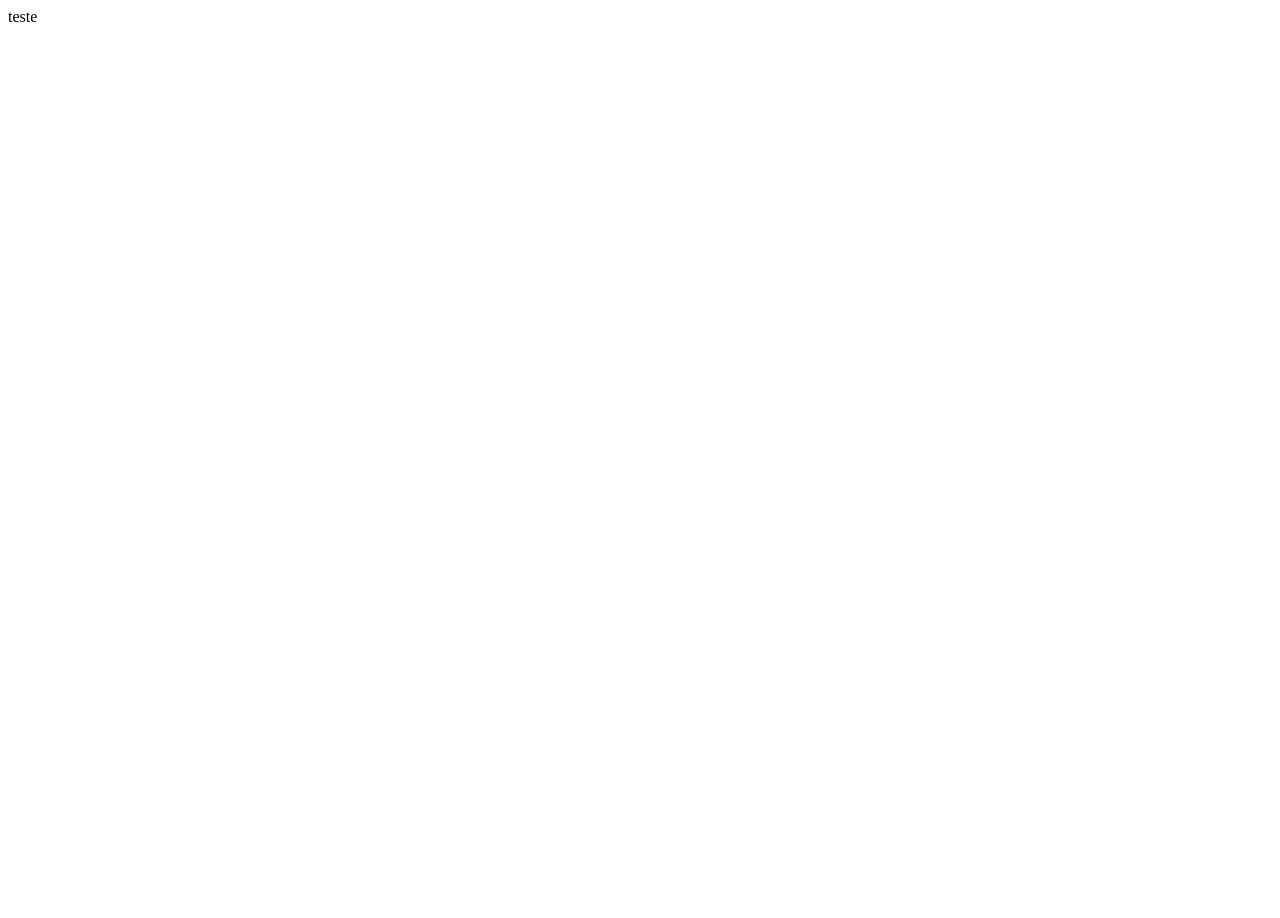
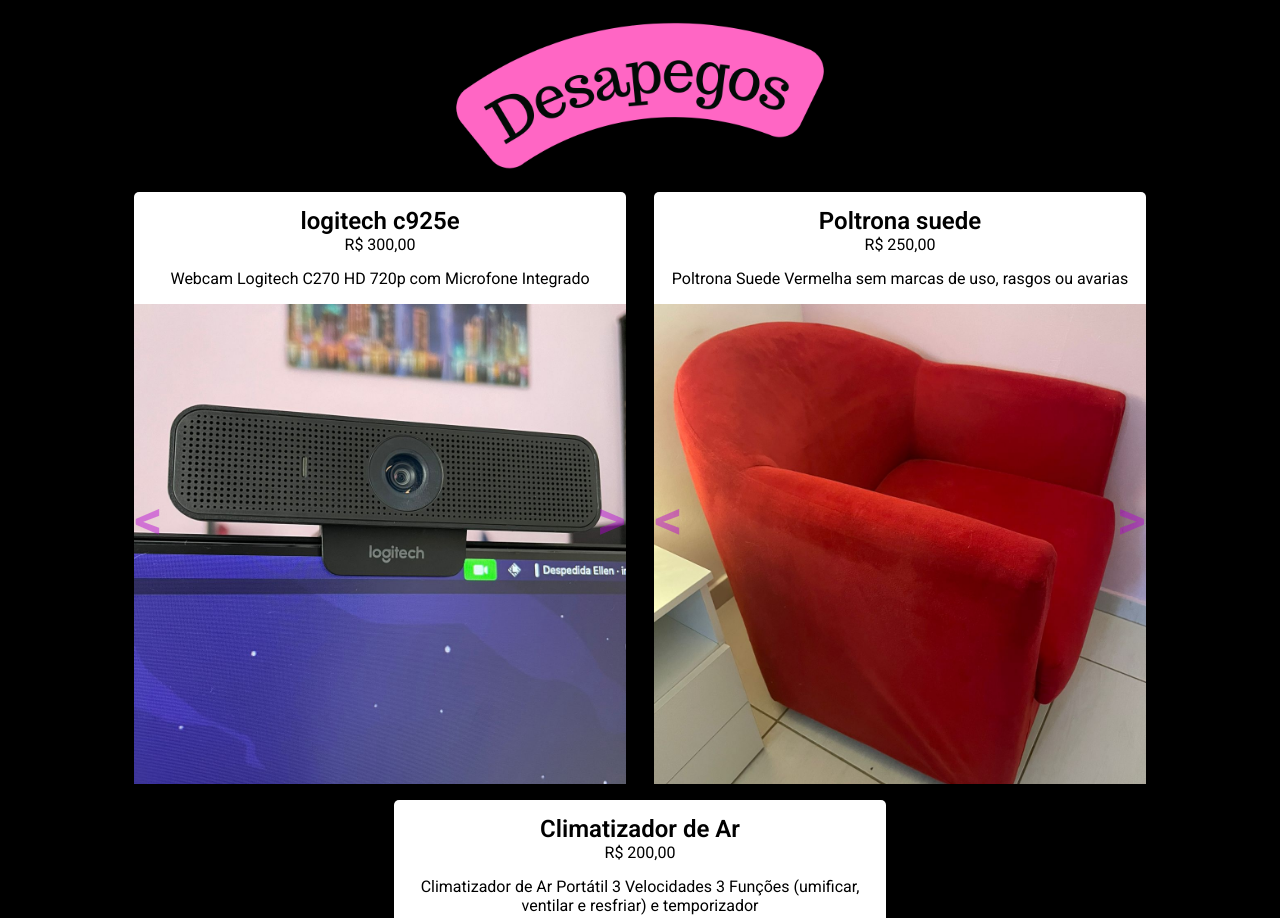
Before and after one commit to jakeliny/desapegos, a plain HTML site: page index.html in a window 1280 px wide. Shown: the top 918 px of the page. Before the commit the page ends 800 px from the top, so only its background shows below. Drawn offline with nearby package versions, Linux system fonts and the light colour scheme.

Commit message:
page complete

```diff
--- /dev/null
+++ b/data.js
@@ -0,0 +1,34 @@
+export const data = [
+  {
+    "title": "logitech c925e",
+    "price": "R$ 300,00",
+    "images": [
+      "images/webcam/01.jpeg",
+      "images/webcam/02.jpeg",
+      "images/webcam/03.jpeg",
+      "images/webcam/04.jpeg",
+    ],
+    "description": "Webcam Logitech C270 HD 720p com Microfone Integrado",
+  },
+  {
+    "title": "Poltrona suede",
+    "price": "R$ 250,00",
+    "images": [
+      "images/poltrona/01.jpeg",
+      "images/poltrona/02.jpeg",
+    ],
+    "description": "Poltrona Suede Vermelha sem marcas de uso, rasgos ou avarias",
+  },
+  {
+    "title": "Climatizador de Ar",
+    "price": "R$ 200,00",
+    "images": [
+      "images/climatizador/01.jpeg",
+      "images/climatizador/02.jpeg",
+      "images/climatizador/03.jpeg",
+      "images/climatizador/04.jpeg",
+      "images/climatizador/05.jpeg",
+    ],
+    "description": "Climatizador de Ar Portátil 3 Velocidades 3 Funções (umificar, ventilar e resfriar) e temporizador",
+  }
+]
--- a/index.html
+++ b/index.html
@@ -1 +1,27 @@
-teste
+<!DOCTYPE html>
+<html lang="pt-BR">
+
+<head>
+  <meta charset="UTF-8">
+  <meta http-equiv="X-UA-Compatible" content="IE=edge">
+  <meta name="viewport" content="width=device-width, initial-scale=1.0">
+  <title>Vendas Jake</title>
+
+  <link rel="preconnect" href="https://fonts.googleapis.com">
+  <link rel="preconnect" href="https://fonts.gstatic.com" crossorigin>
+  <link href="https://fonts.googleapis.com/css2?family=Roboto:wght@400;600&display=swap" rel="stylesheet">
+
+
+  <link rel="stylesheet" href="https://necolas.github.io/normalize.css/8.0.1/normalize.css">
+  <link rel="stylesheet" href="styles.css">
+</head>
+
+<body>
+  <header>
+    <img src="images/logo.png" alt="Logo Desapegos">
+  </header>
+  <div id="app"></div>
+  <script type="module" src="index.js"></script>
+</body>
+
+</html>
--- /dev/null
+++ b/index.js
@@ -0,0 +1,81 @@
+import { data } from './data.js';
+
+const createProduct = (product) => {
+  const productElement = document.createElement('div');
+  productElement.classList.add('product');
+
+  const productImageDiv = document.createElement('div');
+  const productImage = `<img src="${product.images[0]}" data-position=0>`;
+  const actionsButtonCaroussel = `<div class="actions"><button class="prev"><</button><button class="next">></button></div>`;
+  productImageDiv.classList.add('product-image');
+  productImageDiv.innerHTML = productImage + actionsButtonCaroussel;
+
+  const productTitle = document.createElement('h2');
+  productTitle.classList.add('product-title');
+  productTitle.innerText = product.title;
+
+  const productPrice = document.createElement('p');
+  productPrice.classList.add('product-price');
+  productPrice.innerText = product.price;
+
+  const productDescription = document.createElement('p');
+  productDescription.classList.add('product-description');
+  productDescription.innerText = product.description;
+
+  productElement.appendChild(productTitle);
+  productElement.appendChild(productPrice);
+  productElement.appendChild(productDescription);
+  productElement.appendChild(productImageDiv);
+
+  return productElement;
+}
+
+const createProducts = (products) => {
+  const productsFragment = document.createDocumentFragment();
+
+  for (let product of products) {
+    const productElement = createProduct(product);
+    productsFragment.appendChild(productElement);
+  }
+  return productsFragment;
+}
+
+const app = document.getElementById('app');
+const products = createProducts(data);
+app.appendChild(products);
+
+
+const productImages = document.querySelectorAll('.product-image img');
+const actions = document.querySelectorAll('.actions');
+
+for (let i = 0; i < productImages.length; i++) {
+  const productImage = productImages[i];
+  const action = actions[i];
+
+  action.addEventListener('click', (event) => {
+    const target = event.target;
+    const position = parseInt(productImage.dataset.position);
+    const images = data[i].images;
+
+    if (target.classList.contains('next')) {
+      if (position === images.length - 1) {
+        productImage.dataset.position = 0;
+        productImage.src = images[0];
+        return;
+      }
+      productImage.dataset.position = position + 1;
+      productImage.src = images[position + 1];
+      return;
+    }
+
+    if (position === 0) {
+      productImage.dataset.position = images.length - 1;
+      productImage.src = images[images.length - 1];
+      return;
+    }
+    productImage.dataset.position = position - 1;
+    productImage.src = images[position - 1];
+    return;
+
+  });
+}
--- /dev/null
+++ b/styles.css
@@ -0,0 +1,90 @@
+* {
+  line-height: inherit;
+  margin: 0;
+  padding: 0;
+  box-sizing: border-box;
+
+  font-family: 'Roboto', sans-serif;
+}
+
+body {
+  background-color: black;
+  text-align: center;
+}
+
+img {
+  max-width: 100%;
+}
+
+header {
+  display: flex;
+  justify-content: center;
+  height: 12rem;
+  align-content: center;
+  padding: 1.2rem 0;
+}
+
+#app {
+  max-width: 80vw;
+  margin: 0 auto;
+  display: flex;
+  flex-direction: row;
+  align-items: center;
+  justify-content: space-around;
+  flex-wrap: wrap;
+  gap: 1rem;
+}
+
+.product {
+  display: flex;
+  flex-direction: column;
+  align-items: center;
+  justify-content: center;
+  border-radius: 5px;
+  box-shadow: 0 2px 8px rgb(0 0 0 / 26%);
+  width: 48%;
+  background-color: white;
+}
+
+.product-title {
+  margin-top: 1rem;
+}
+
+.product-description {
+  margin: 1rem;
+}
+
+.product-image {
+  width: 100%;
+  height: 30rem;
+  position: relative;
+}
+
+.product-image img {
+  width: 100%;
+  height: 100%;
+  object-fit: cover;
+}
+
+.product-image .actions {
+  position: absolute;
+  top: calc(50% - 3.5rem);
+  width: 100%;
+  display: flex;
+  justify-content: space-between;
+}
+
+.product-image .actions button {
+  background: none;
+  border: none;
+  font-weight: bold;
+  font-size: 3.5rem;
+  color: #b400d573;
+  cursor: pointer;
+}
+
+@media screen and (max-width: 768px) {
+  .product {
+    width: 100%;
+  }
+}
```
Also changed, not shown: images/climatizador/01.jpeg (added), images/climatizador/02.jpeg (added), images/climatizador/03.jpeg (added), images/climatizador/04.jpeg (added), images/climatizador/05.jpeg (added), images/logo.png (added), images/poltrona/01.jpeg (added), images/poltrona/02.jpeg (added), images/webcam/01.jpeg (added), images/webcam/02.jpeg (added), images/webcam/03.jpeg (added), images/webcam/04.jpeg (added), 1 other file.
